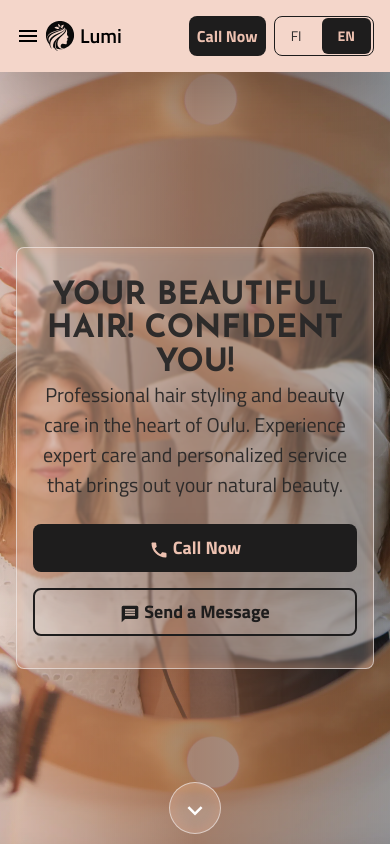
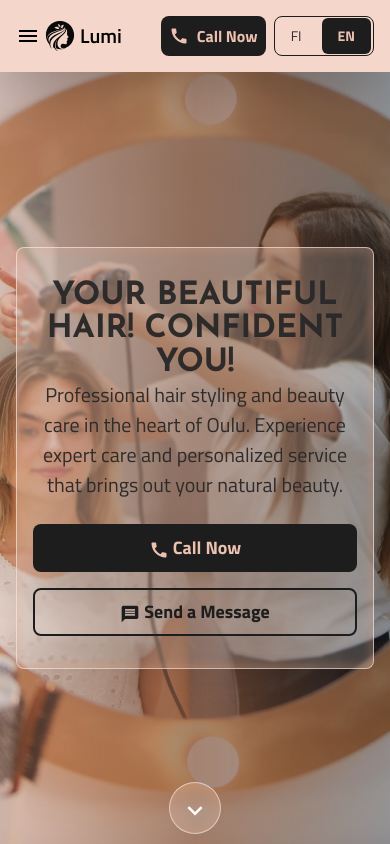
Before and after one commit to VictorKevz/lumi-salon, a Next.js app: page /en in a window 390 px wide. Shown: the top 844 px of the page. Built offline with nearby package versions, Linux system fonts and the light colour scheme.

Commit message:
add correct role to the pricing section.

```diff
--- a/app/sections/header/Header.tsx
+++ b/app/sections/header/Header.tsx
@@ -1,5 +1,5 @@
 "use client";
-import { Menu } from "@mui/icons-material";
+import { Call, Menu } from "@mui/icons-material";
 import Link from "next/link";
 import React, { useCallback, useState } from "react";
 import { getContacts, getNavLinks, iconMap, SectionProps } from "@/lib/header";
@@ -112,10 +112,10 @@ export const Navbar = ({ messages }: SectionProps) => {
       <div className="center gap-2">
         <Link
           href={`tel:${messages["phone"] || ""}`}
-          className="center h-10 sm:min-w-[8rem] px-2 w-full bg-[var(--neutral-6)] text-[var(--primary-3)] font-bold rounded-lg"
+          className="center gap-2 h-10 sm:min-w-[8rem] px-2 w-full bg-[var(--neutral-6)] text-[var(--primary-3)] font-bold rounded-lg"
           aria-label={messages["header.cta.call"]}
         >
-          {messages["header.cta.call"]}
+          <Call fontSize="small" /> {messages["header.cta.call"]}
         </Link>
         <LanguageSwitcher messages={messages} />
       </div>
--- a/app/sections/pricing/Pricing.tsx
+++ b/app/sections/pricing/Pricing.tsx
@@ -45,7 +45,7 @@ export const Pricing = ({ messages }: SectionProps) => {
             {tabs.map((tab) => {
               const isActive = selectedTab === tab.id;
               return (
-                <li key={tab.id} className="w-full">
+                <li key={tab.id} className="w-full" role="presentation">
                   <AnimationWrapper
                     as={motion.span}
                     offset={-10}
```
